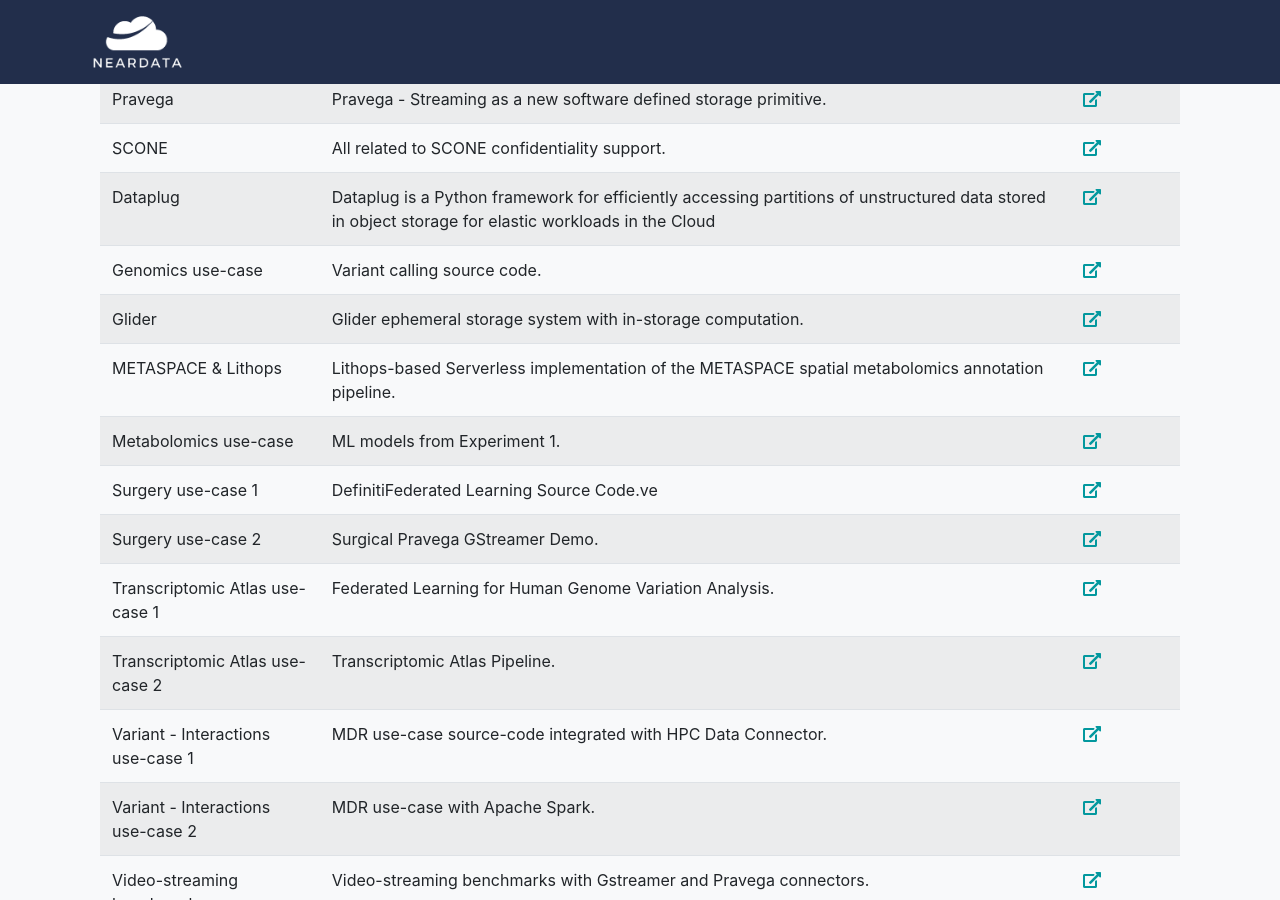
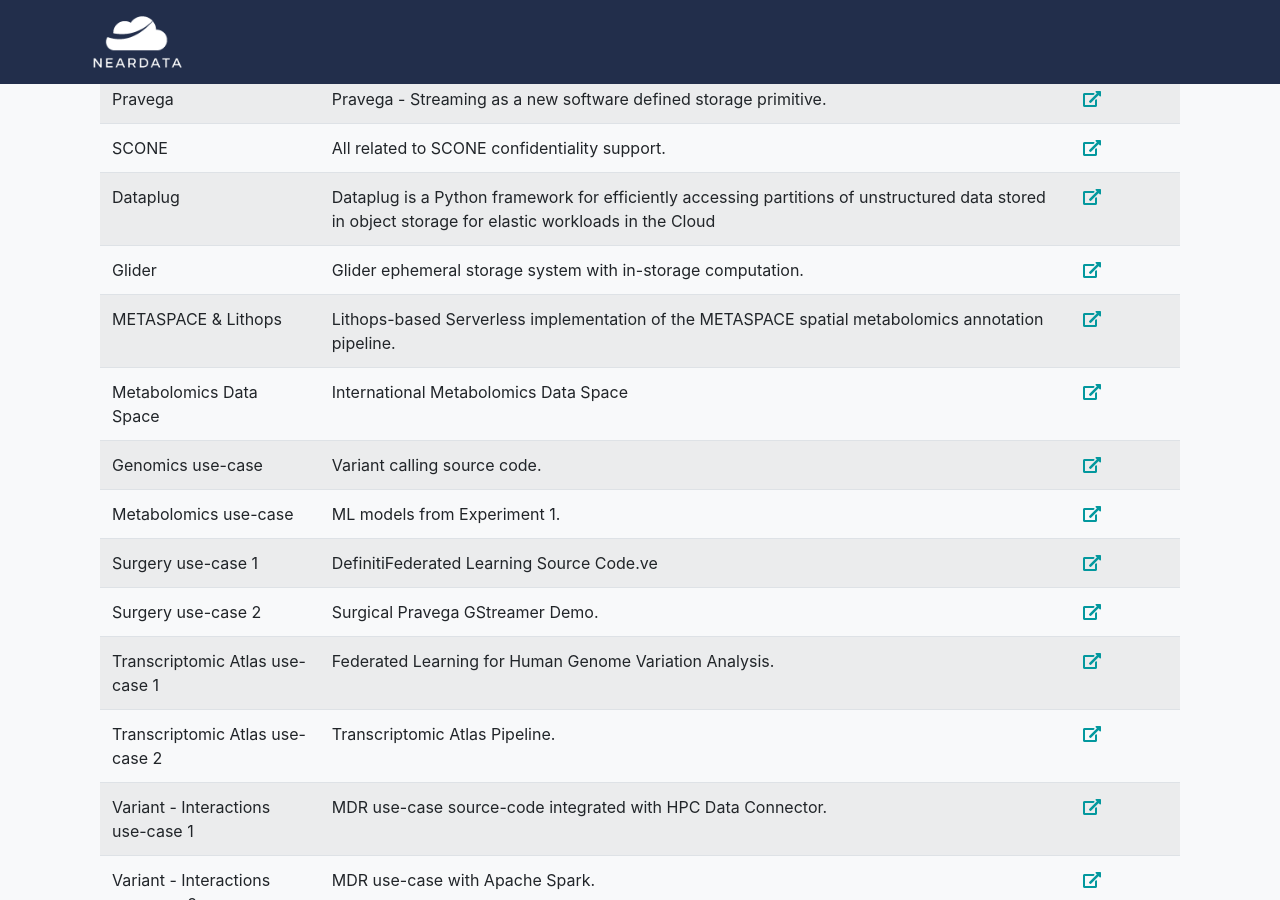
Before and after one commit to neardata-eu/neardata-eu.github.io, a Jekyll site: the page built from review.md, in a window 1280 px wide and 900 px high, scrolled down 2925 px. Built offline with Jekyll 4.4.1, drawn with Linux system fonts in a browser that asks for light colours; some web fonts are replaced; some of the changed text lies outside the part shown.

Commit message:
change review

```diff
--- a/_data/sitetext.yml
+++ b/_data/sitetext.yml
@@ -284,9 +284,9 @@
       link: "https://docs.google.com/presentation/d/1SxzluBW4eeKT-lbSsTh1aPvV_nR_ukMN/edit?usp=drive_link&ouid=107087671061201658185&rtpof=true&sd=true"
     - title: WP4
       link: "https://docs.google.com/presentation/d/1K-vPBspiC57uqiZWw_oa7wcStv9SCEmY/edit?usp=drive_link&ouid=107087671061201658185&rtpof=true&sd=true"
-    - title: WP5 - Transcriptomics
+    - title: WP5 - Transcriptomics Use Case
       link: "https://docs.google.com/presentation/d/1jUjncVOoA2xzW3F8mp1apmAe3JELrQWN/edit?usp=sharing&ouid=107087671061201658185&rtpof=true&sd=true"
-    - title: WP5 - Surgomics
+    - title: WP5 - Surgomics Use Case
       link: "https://docs.google.com/presentation/d/1p4neeBV4eFUCQagWYQh3VErzjKnIljyR/edit?usp=sharing&ouid=107087671061201658185&rtpof=true&sd=true"
     - title: WP6
       link: "https://drive.google.com/file/d/1wdEIxBMvMA4m20Lb0qSxb2vxY5PH-mWS/view?usp=drive_link"
@@ -338,15 +338,18 @@
     - title: Dataplug
       description: Dataplug is a Python framework for efficiently accessing partitions of unstructured data stored in object storage for elastic workloads in the Cloud
       link: "https://github.com/neardata-eu/dataplug"
-    - title: Genomics use-case
-      description: Variant calling source code.
-      link: "https://github.com/neardata-eu/serverless-genomics-variant-calling"
     - title: Glider
       description: Glider ephemeral storage system with in-storage computation.
       link: "https://github.com/neardata-eu/glider-store"
     - title: METASPACE & Lithops
       description: Lithops-based Serverless implementation of the METASPACE spatial metabolomics annotation pipeline.
       link: "https://github.com/metaspace2020/Lithops-METASPACE"
+    - title: Metabolomics Data Space
+      description: International Metabolomics Data Space
+      link: "https://dataplug.eu/"
+    - title: Genomics use-case
+      description: Variant calling source code.
+      link: "https://github.com/neardata-eu/serverless-genomics-variant-calling"
     - title: Metabolomics use-case
       description: ML models from Experiment 1.
       link: "https://github.com/metaspace2020/metaspace/tree/master/metaspace/scoring-models"
```
